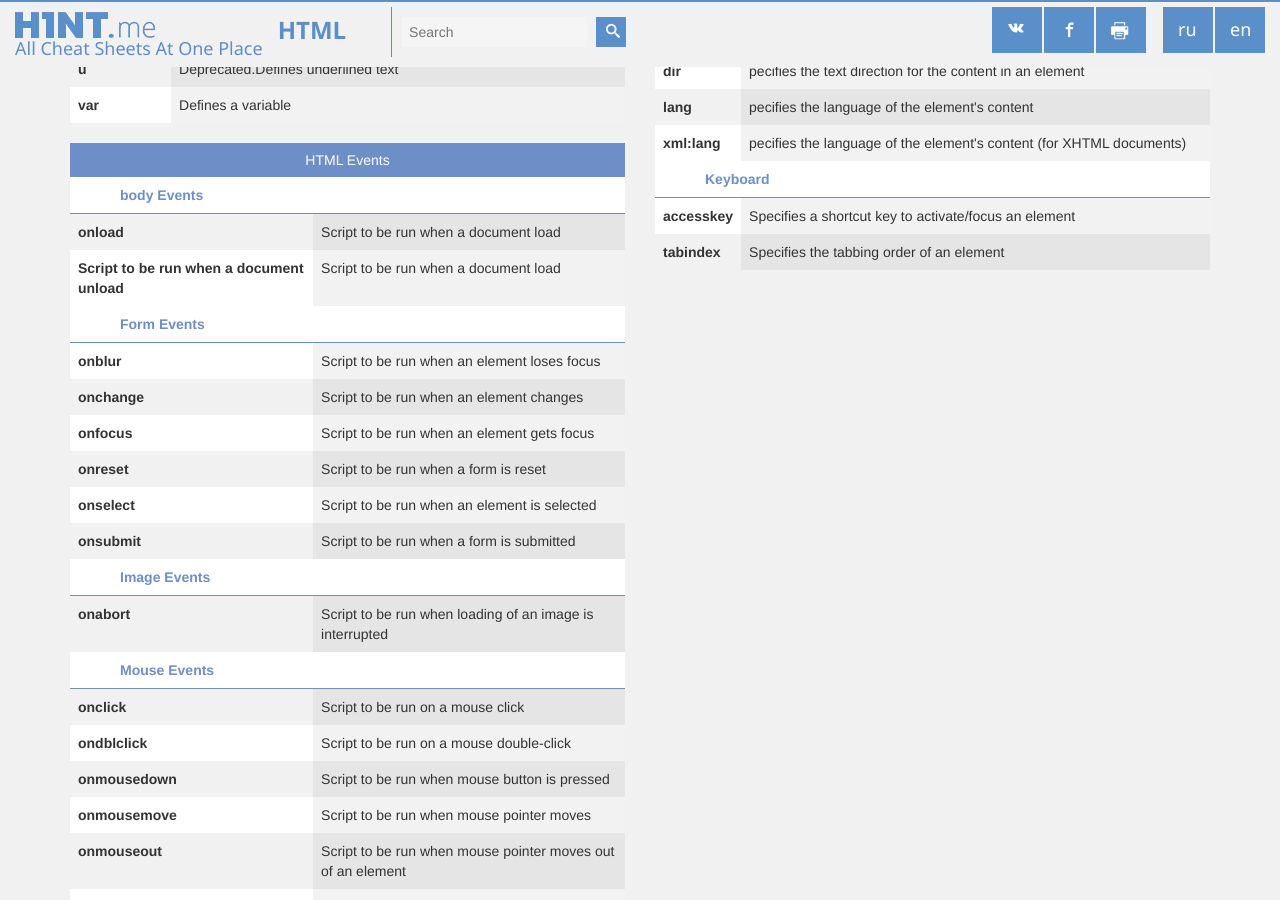
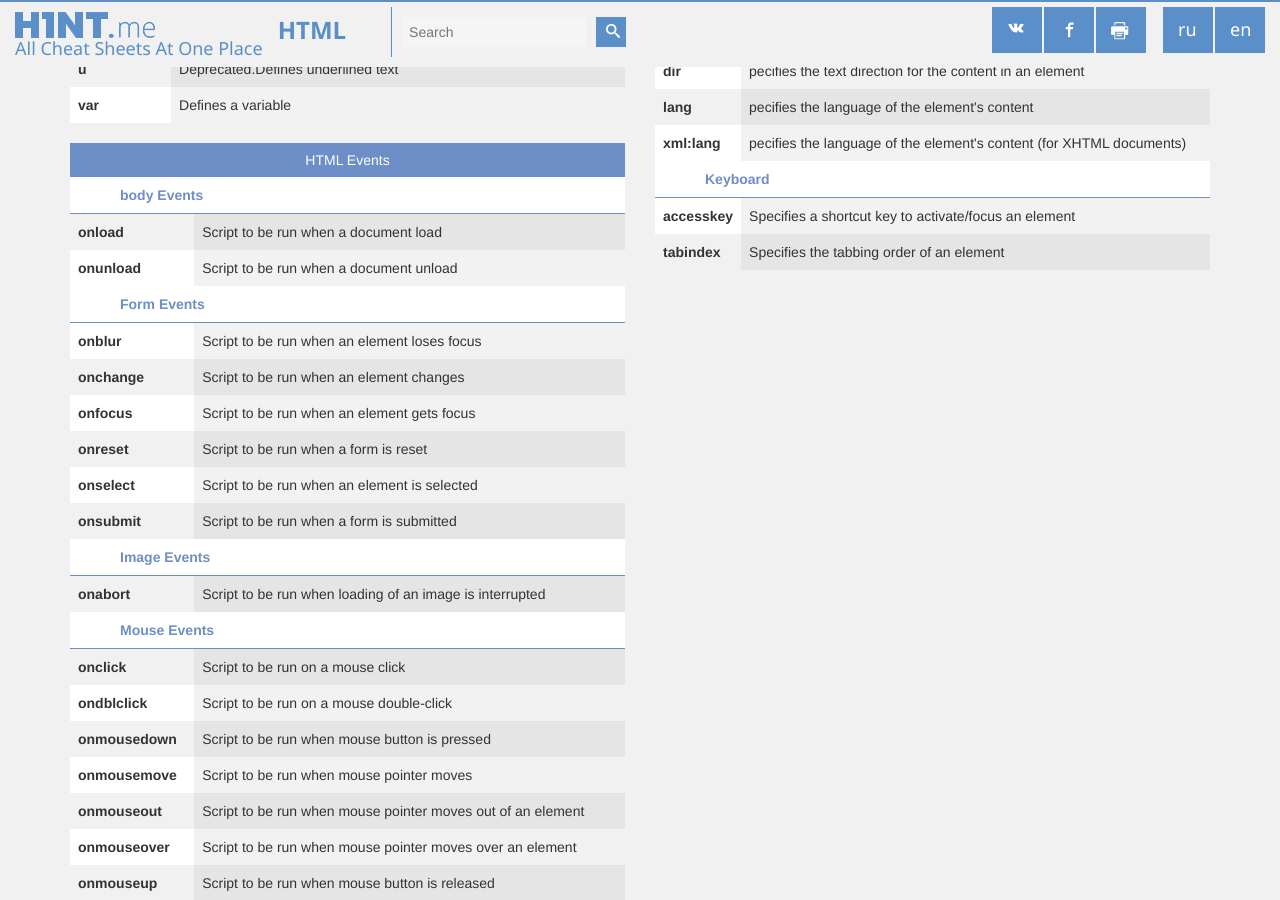
Before and after one commit to h1ntme/h1ntme.github.io, a Jekyll site: the page built from _posts/en/H/2015-01-30-html.html, in a window 1280 px wide and 900 px high, scrolled down 1420 px. Built offline with Jekyll 4.4.1, drawn with Linux system fonts in a browser that asks for light colours; nearby versions of some CDN libraries.

Commit message:
unload add in html

```diff
--- a/_posts/en/H/2015-01-30-html.html
+++ b/_posts/en/H/2015-01-30-html.html
@@ -222,9 +222,9 @@ categories:
                   </tr>
 
                   <tr>
-                    <td class="term">Script to be run when a document unload
+                    <td class="term">onunload
                     </td>
-                    <td class="definition">Script to be run when a document load</td>
+                    <td class="definition">Script to be run when a document unload</td>
                   </tr>
                   <tr>
                     <th colspan="2">Form Events</td>
```
